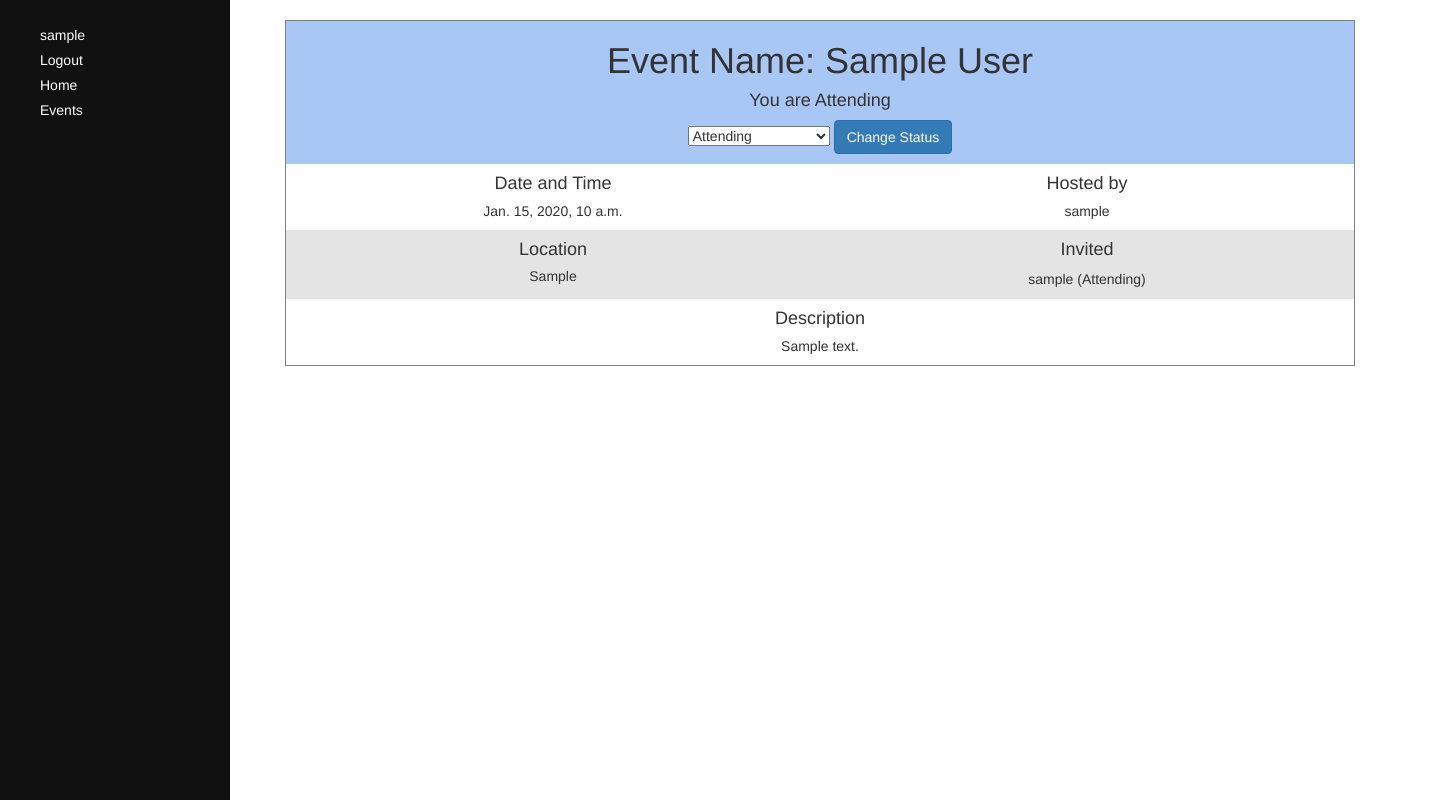
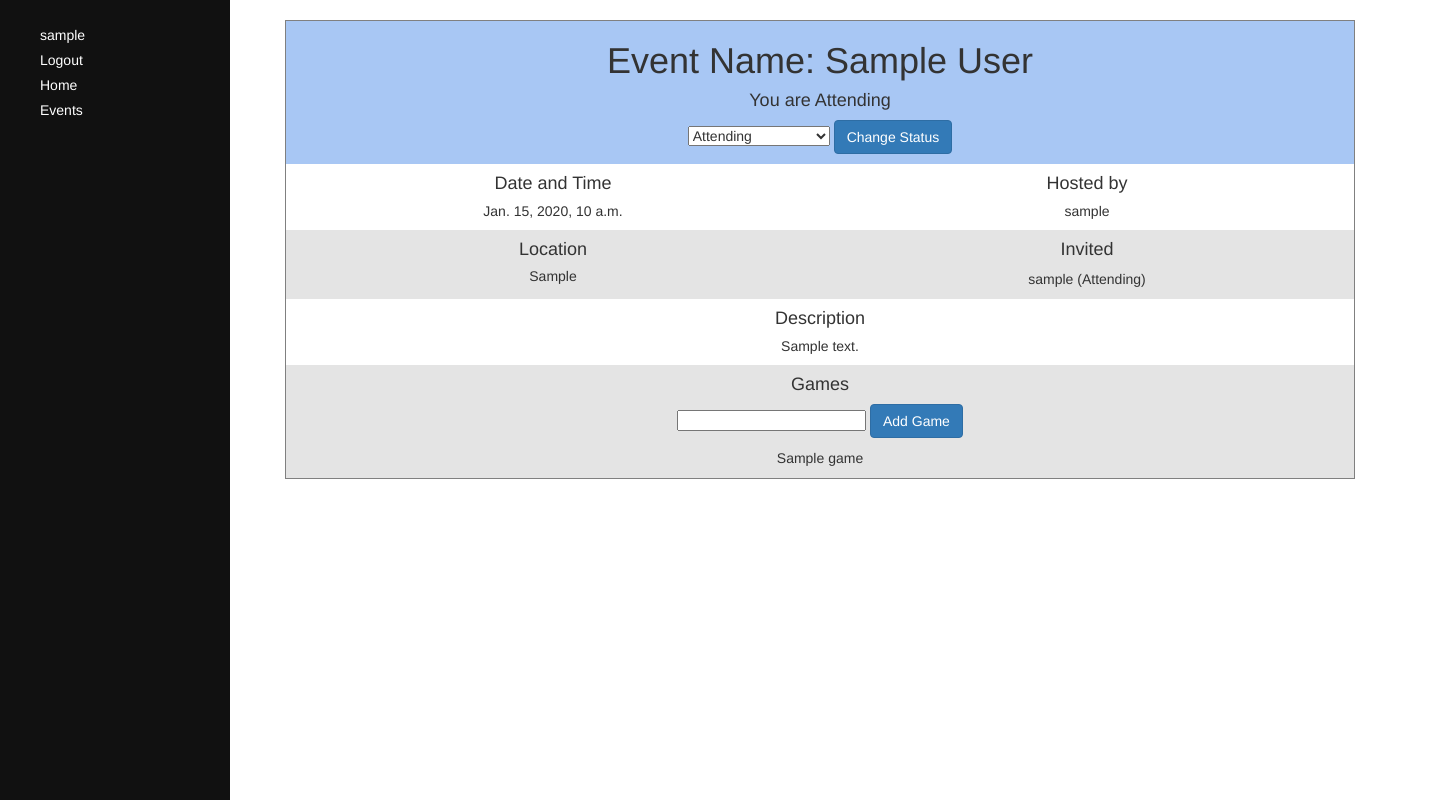
Before and after one commit to jrambold/gamenight, a Django app: page /events/event/1/ in a window 1440 px wide. Run offline with Django 3.2, Linux system fonts and the light colour scheme; a user stored in the database is signed in; tables that the repository leaves empty hold one stand-in row (values such as "Sample post"); some libraries are stand-ins or nearby versions.

Commit message:
can add games to events

```diff
--- a/events/admin.py
+++ b/events/admin.py
@@ -1,10 +1,11 @@
 from django.contrib import admin
 
 # Register your models here.
-from events.models import Player, UserEvent, FriendRequest, NewMemberRequest, PlayerStatus
+from events.models import Player, UserEvent, FriendRequest, NewMemberRequest, PlayerStatus, Game
 
 admin.site.register(Player)
 admin.site.register(UserEvent)
 admin.site.register(FriendRequest)
 admin.site.register(NewMemberRequest)
 admin.site.register(PlayerStatus)
+admin.site.register(Game)
--- a/events/forms.py
+++ b/events/forms.py
@@ -57,3 +57,6 @@ class EventStatusForm(forms.Form):
         (AWAITING, 'Awaiting Response')
     )
     status = forms.ChoiceField(label='Change Status', choices=STATUS_CHOICES)
+
+class GameForm(forms.Form):
+    name = forms.CharField(label='Add Game', max_length=200)
--- a/events/models.py
+++ b/events/models.py
@@ -49,6 +49,9 @@ class NewMemberRequest(models.Model):
 	def __str__(self):
 		return f"{self.requester} wants to add {self.email}"
 
+class Game(models.Model):
+	name = models.CharField(max_length=200)
+
 class UserEvent(models.Model):
 	name = models.CharField(max_length=200)
 	location = models.CharField(max_length=200)
@@ -56,6 +59,7 @@ class UserEvent(models.Model):
 	owner = models.ForeignKey(Player, on_delete=models.CASCADE, related_name='owner')
 	member = models.ManyToManyField(Player, related_name='member')
 	occuring = models.DateTimeField(auto_now=False, auto_now_add=False)
+	games = models.ManyToManyField(Game, related_name='userevent')
 
 	def __str__(self):
 		return self.name
--- a/events/templates/events/event.html
+++ b/events/templates/events/event.html
@@ -25,7 +25,7 @@
 		<h5>{{ event.owner }}</h5>
 	</div>
 </div>
-<div class="row centered"  style="background-color:#e4e4e4">
+<div class="row centered" style="background-color:#e4e4e4">
 	<div class="col-md-6 col">
 	  <h4>Location</h4>
 		<h5>{{ event.location }}</h5>
@@ -45,6 +45,23 @@
 	  <h5>{{ event.description }}</h5>
 	</div>
 </div>
+<div class="row centered" style="background-color:#e4e4e4">
+	<div class="col">
+		<h4>Games</h4>
+		<h5>
+			<form method="post" action="{% url 'events:addGame' event.id %}">
+				{% csrf_token %}
+				{{ gameform.name }}
+				<input type="submit" class="btn btn-primary" value="Add Game" />
+			</form>
+		</h5>
+		<ul>
+		  {% for game in games %}
+		      <p>{{ game.name }}</p>
+		  {% endfor %}
+	  </ul>
+	</div>
+</div>
 </section>
 
 {% endblock %}
--- a/events/urls.py
+++ b/events/urls.py
@@ -13,5 +13,6 @@ urlpatterns = [
     path('user/create_event/', views.create_event, name='createEvent'),
     path('user/friend_request/', views.friend_request, name='friendRequest'),
     path('user/frequest/', views.frequest, name='acceptFRequest'),
-    path('event/<int:event_id>/change_status/', views.change_status, name='changeStatus')
+    path('event/<int:event_id>/change_status/', views.change_status, name='changeStatus'),
+    path('event/<int:event_id>/add_game/', views.add_game, name='addGame'),
 ]
--- a/events/views.py
+++ b/events/views.py
@@ -3,11 +3,12 @@ from django.http import HttpResponse, JsonResponse
 from django.template import loader
 from django.contrib.auth import login, authenticate, logout
 from django.contrib.auth.models import User, Group
-from events.models import Player, UserEvent, FriendRequest, NewMemberRequest, PlayerStatus
-from events.forms import SignUpForm, UserEventForm, AddFriendForm, AcceptFriendForm, EventStatusForm
+from events.models import Player, UserEvent, FriendRequest, NewMemberRequest, PlayerStatus, Game
+from events.forms import SignUpForm, UserEventForm, AddFriendForm, AcceptFriendForm, EventStatusForm, GameForm
 from events.utils import welcome_email, new_event_email, friend_invite_email
 from datetime import datetime
 import django_rq
+from boardgamegeek import BGGClient
 
 # Create your views here.
 
@@ -40,7 +41,9 @@ def event_show(request, event_id):
             members = event.memberstatus.all()
             form = EventStatusForm()
             status = event.memberstatus.get(player=request.user.player).status
-            return render(request, 'events/event.html', { 'event': event, 'members': members, 'form': form, 'status': status })
+            gameform = GameForm()
+            games = event.games.all()
+            return render(request, 'events/event.html', { 'event': event, 'members': members, 'form': form, 'status': status, 'gameform': gameform, 'games': games })
     return redirect('/')
 
 def new_user(request):
@@ -173,3 +176,20 @@ def change_status(request, event_id):
             status.status = cd['status']
             status.save()
     return redirect(f"/events/event/{event_id}/")
+
+def add_game(request, event_id):
+    if request.user.is_authenticated and request.method == 'POST':
+        form = GameForm(request.POST)
+        if form.is_valid():
+            cd = form.cleaned_data
+            event = get_object_or_404(UserEvent, pk=event_id)
+            try:
+                game = Game.get(name=cd['name'])
+            except:
+                game = Game(name=cd['name'])
+                game.save()
+            try:
+                event.games.get(name=game.name)
+            except:
+                event.games.add(game)
+    return redirect(f"/events/event/{event_id}/")
--- a/requirements.txt
+++ b/requirements.txt
@@ -1,3 +1,4 @@
+boardgamegeek2==0.0.1
 certifi==2018.4.16
 chardet==3.0.4
 click==6.7
@@ -7,7 +8,6 @@ Django==2.0.5
 django-bootstrap3==10.0.1
 django-rq==1.1.0
 django-toolbelt==0.0.1
-djangorestframework==3.8.2
 gunicorn==19.8.1
 heroku==0.1.4
 idna==2.6
@@ -15,6 +15,7 @@ python-dateutil==1.5
 pytz==2018.4
 redis==2.10.6
 requests==2.18.4
+requests-cache==0.4.13
 rq==0.11.0
 static3==0.7.0
 urllib3==1.22
```
Also changed, not shown: events/migrations/0008_auto_20180801_0909.py (added).
